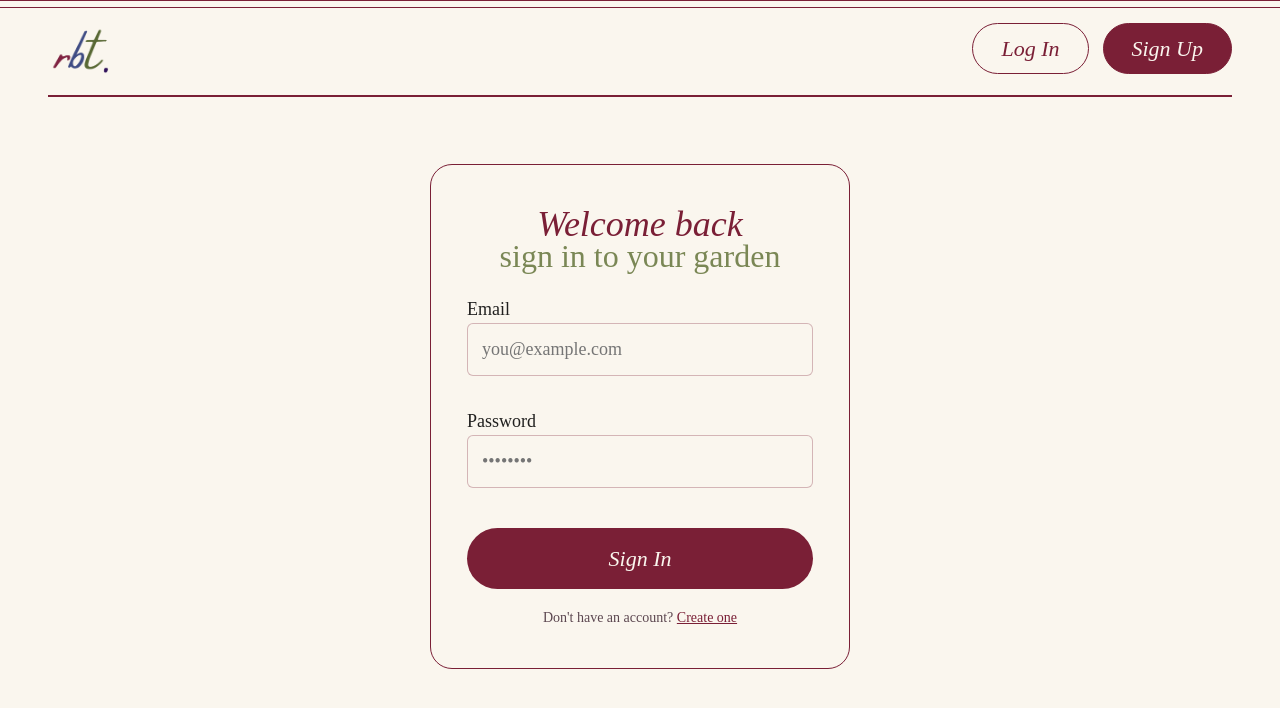
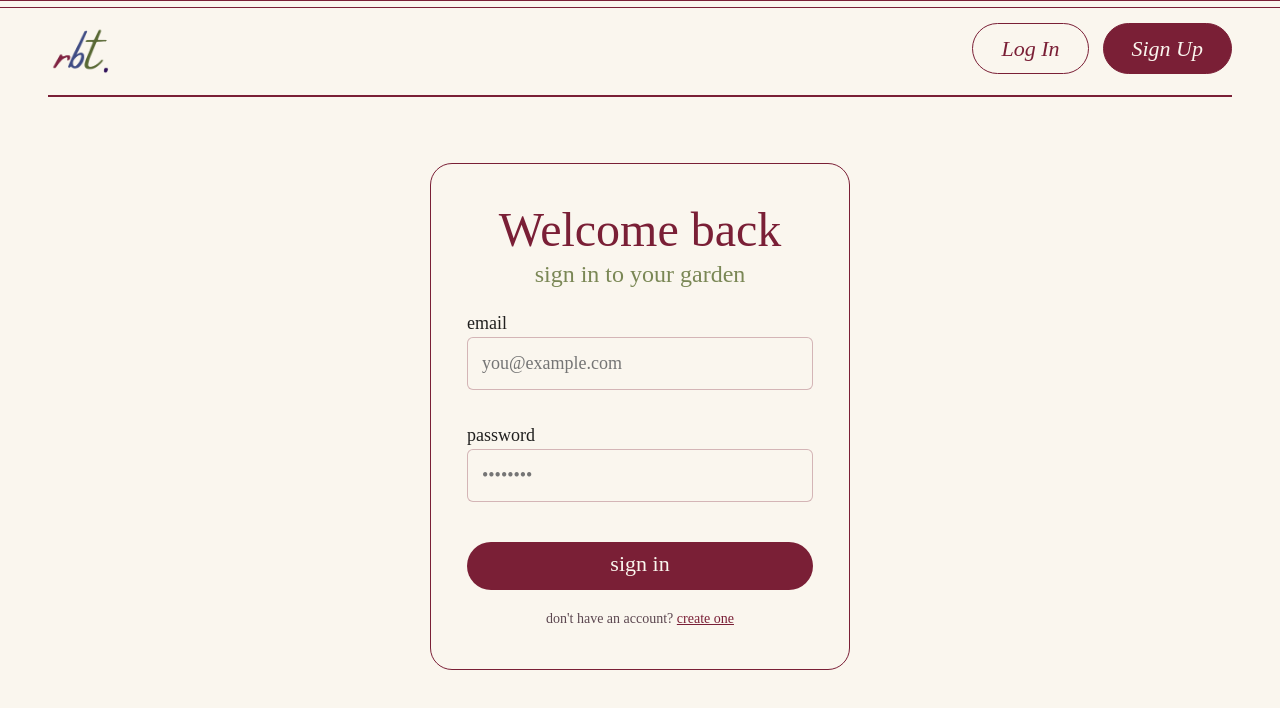
Before and after one commit to aeokeefe-del/rbt, a Vue app in the folder client/: page /login in a window 1280 px wide. Shown: the top 708 px of the page. Built offline with nearby package versions, Linux system fonts and the light colour scheme; a web font is replaced by a local one.

Commit message:
updated auth design system

```diff
--- a/client/src/assets/styles.css
+++ b/client/src/assets/styles.css
@@ -605,16 +605,16 @@ h1, h2, h3, h4 {
 }
 .modal h2 {
   font-family: var(--font-display);
-  font-style: italic;
   font-weight: 400;
-  font-size: 36px;
+  font-size: 48px;
   margin: 0;
   text-align: center;
   color: var(--burgundy);
 }
 .modal .sub {
-  font-family: var(--script);
-  font-size: 32px;
+  font-family: var(--font-body);
+  padding-top: 10px;
+  font-size: 24px;
   color: var(--olive);
   text-align: center;
   margin: -4px 0 24px;
@@ -669,13 +669,14 @@ h1, h2, h3, h4 {
 }
 .modal .submit {
   width: 100%;
-  padding: 14px;
+  padding: 10px;
+  padding-top: 5px;
+  text-align: center;
   border: none;
   border-radius: 999px;
   background: var(--burgundy);
   color: var(--cream);
-  font-family: var(--serif);
-  font-style: italic;
+  font-family: var(--font-body);
   font-size: 22px;
   cursor: pointer;
   margin-top: 8px;
--- a/client/src/views/LoginView.vue
+++ b/client/src/views/LoginView.vue
@@ -36,12 +36,12 @@ async function submit() {
 
         <form @submit.prevent="submit">
           <label class="field">
-            <span>Email</span>
+            <span>email</span>
             <input v-model="email" type="email" placeholder="you@example.com" autocomplete="email" />
             <div class="err">{{ errors.email }}</div>
           </label>
           <label class="field">
-            <span>Password</span>
+            <span>password</span>
             <input v-model="password" type="password" placeholder="••••••••" autocomplete="current-password" />
             <div class="err">{{ errors.password }}</div>
           </label>
@@ -49,13 +49,13 @@ async function submit() {
           <div v-if="serverError" class="notice" style="margin-bottom:12px">{{ serverError }}</div>
 
           <button type="submit" class="submit" :disabled="loading">
-            {{ loading ? 'Signing in…' : 'Sign In' }}
+            {{ loading ? 'signing in…' : 'sign in' }}
           </button>
         </form>
 
         <div class="switch">
-          Don't have an account?
-          <router-link to="/register" style="color:var(--burgundy);text-decoration:underline">Create one</router-link>
+          don't have an account?
+          <router-link to="/register" style="color:var(--burgundy);text-decoration:underline">create one</router-link>
         </div>
       </div>
     </div>
--- a/client/src/views/RegisterView.vue
+++ b/client/src/views/RegisterView.vue
@@ -38,17 +38,17 @@ async function submit() {
 
         <form @submit.prevent="submit">
           <label class="field">
-            <span>Email</span>
+            <span>email</span>
             <input v-model="email" type="email" placeholder="you@example.com" autocomplete="email" />
             <div class="err">{{ errors.email }}</div>
           </label>
           <label class="field">
-            <span>Password</span>
+            <span>password</span>
             <input v-model="password" type="password" placeholder="At least 8 characters" autocomplete="new-password" />
             <div class="err">{{ errors.password }}</div>
           </label>
           <label class="field">
-            <span>Confirm Password</span>
+            <span>confirm password</span>
             <input v-model="confirm" type="password" placeholder="••••••••" autocomplete="new-password" />
             <div class="err">{{ errors.confirm }}</div>
           </label>
@@ -56,13 +56,13 @@ async function submit() {
           <div v-if="serverError" class="notice" style="margin-bottom:12px">{{ serverError }}</div>
 
           <button type="submit" class="submit" :disabled="loading">
-            {{ loading ? 'Creating account…' : 'Create Account' }}
+            {{ loading ? 'Creating account…' : 'create account' }}
           </button>
         </form>
 
         <div class="switch">
-          Already have an account?
-          <router-link to="/login" style="color:var(--burgundy);text-decoration:underline">Sign in</router-link>
+          already have an account?
+          <router-link to="/login" style="color:var(--burgundy);text-decoration:underline">sign in</router-link>
         </div>
       </div>
     </div>
```
